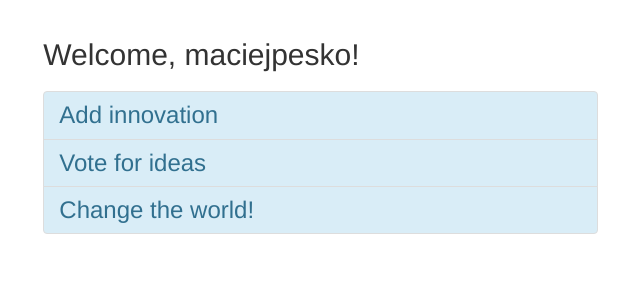
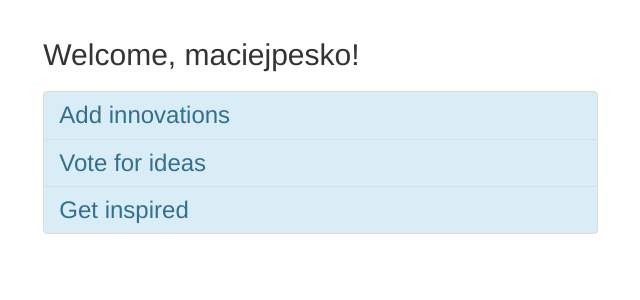
Before and after one commit to maciej3031/apsi_innovations, a Django app: page / in a window 1280 px wide; the page is wider, and only the part inside the window is pictured. Shown: the part 309-609 px from the top of that part, without its empty margins (425-1065 px from the left). Run offline with Django 3.2, Linux system fonts and the light colour scheme; a user stored in the database is signed in; some libraries are stand-ins or nearby versions.

Commit message:
Home - Get Inspired

```diff
--- a/apsi_innovations/templates/home.html
+++ b/apsi_innovations/templates/home.html
@@ -20,11 +20,10 @@
                 <ul class="list-group">
                     <h3>
                         <a href="{% url 'add_innovation' %}" class="list-group-item list-group-item-info ">Add
-                            innovation</a>
+                            innovations</a>
                         <a href="{% url 'innovations' %}?status=voting " class="list-group-item list-group-item-info">Vote
                             for ideas</a>
-                        <a href="{% url 'student_employee_profile' %}" class="list-group-item list-group-item-info">Change
-                            the world!</a>
+                        <a href="{% url 'social_posts' %}" class="list-group-item list-group-item-info">Get inspired</a>
                     </h3>
                 </ul>
             </div>
```
